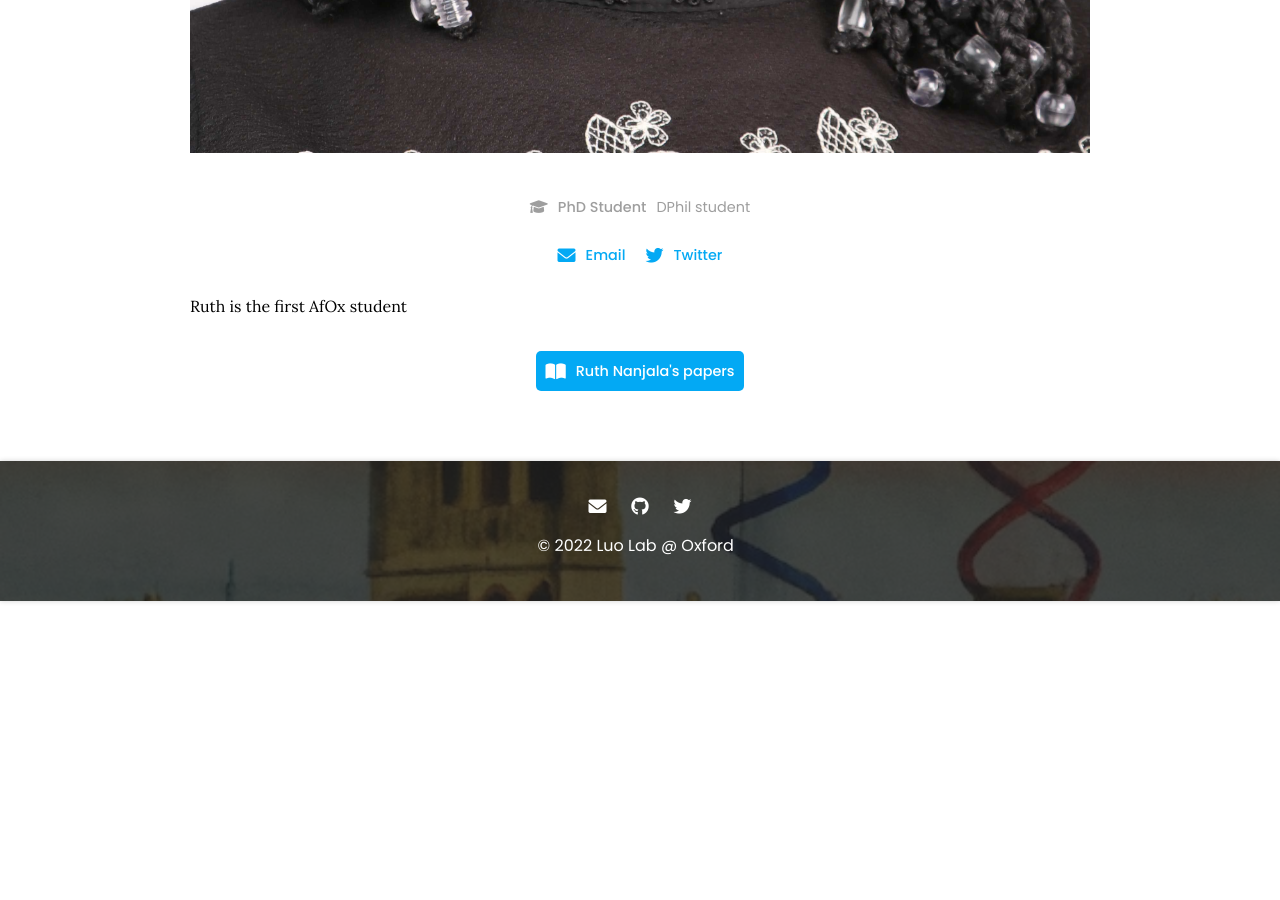
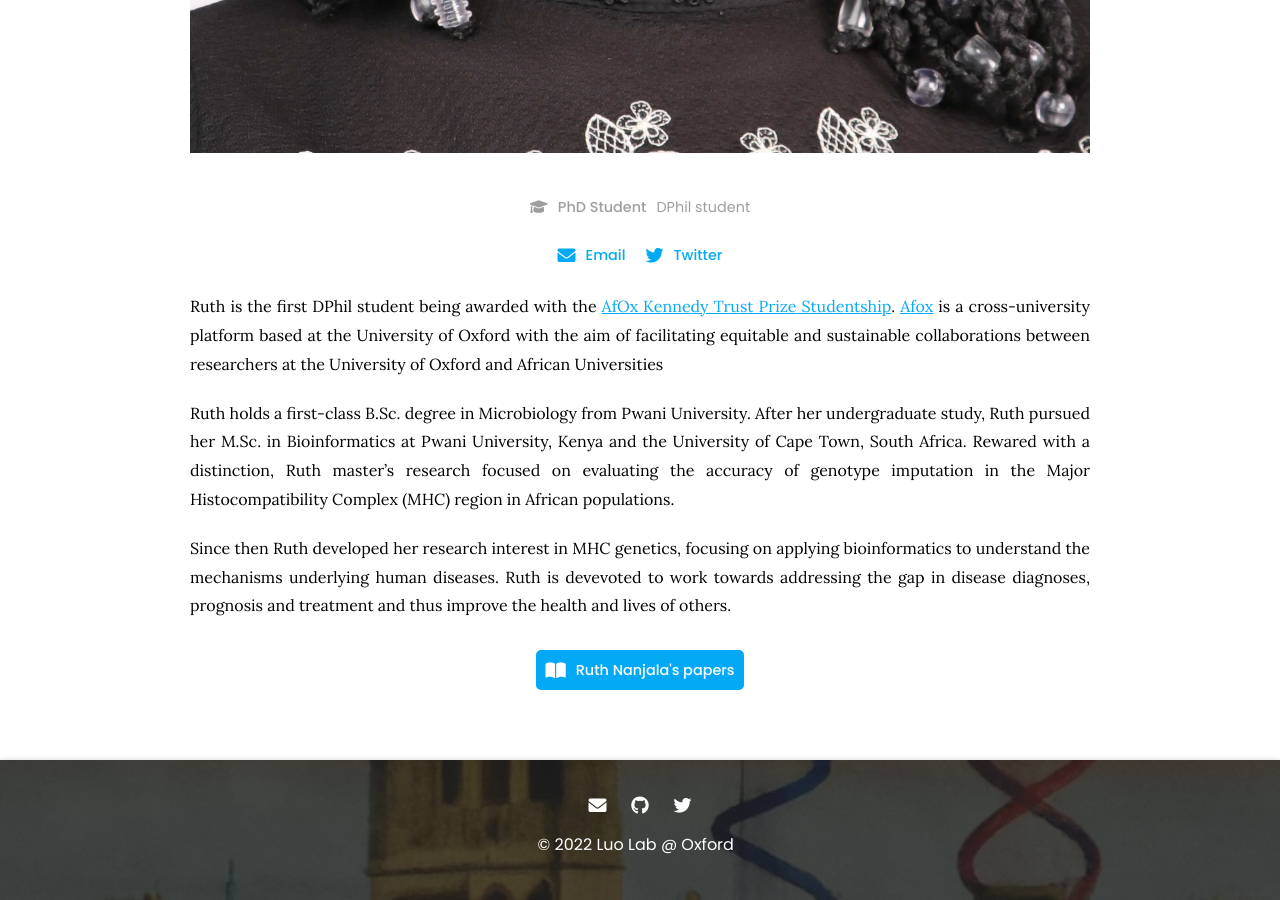
Before and after one commit to yang-luo-lab/yang-luo-lab.github.io, a Jekyll site: the page built from _members/ruth-nanjala.md, in a window 1280 px wide and 900 px high, scrolled down 1229 px. Built offline with Jekyll 4.4.1, drawn with Linux system fonts in a browser that asks for light colours; before the commit the page ends 1830 px from its top, so only the background shows below that.

Commit message:
ruth profile update

```diff
--- a/_members/ruth-nanjala.md
+++ b/_members/ruth-nanjala.md
@@ -11,5 +11,8 @@ links:
   email: ruth.nanjala@reuben.ox.ac.uk
   twitter: Ruthnanje
 ---
+Ruth is the first DPhil student being awarded with the [AfOx Kennedy Trust Prize Studentship](https://www.kennedy.ox.ac.uk/study-with-us/the-afox-kennedy-trust-prize-studentship-1). [Afox](https://www.afox.ox.ac.uk/) is a cross-university platform based at the University of Oxford with the aim of facilitating equitable and sustainable collaborations between researchers at the University of Oxford and African Universities
 
-Ruth is the first AfOx student
+Ruth holds a first-class B.Sc. degree in Microbiology from Pwani University. After her undergraduate study, Ruth pursued her M.Sc. in Bioinformatics at Pwani University, Kenya and the University of Cape Town, South Africa. Rewared with a distinction, Ruth master's research focused on evaluating the accuracy of genotype imputation in the Major Histocompatibility Complex (MHC) region in  African populations.
+
+Since then Ruth developed her research interest in MHC genetics, focusing on applying bioinformatics to understand the mechanisms underlying human diseases. Ruth is devevoted to work towards addressing the gap in disease diagnoses, prognosis and treatment and thus improve the health and lives of others.
```
Also changed, not shown: index.md (+2 -2 lines).
